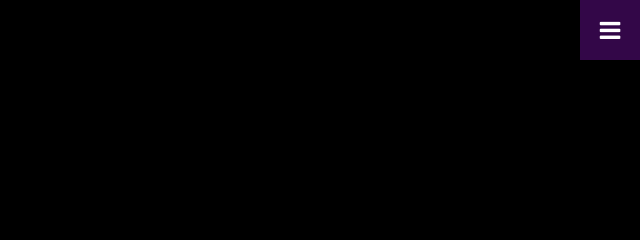
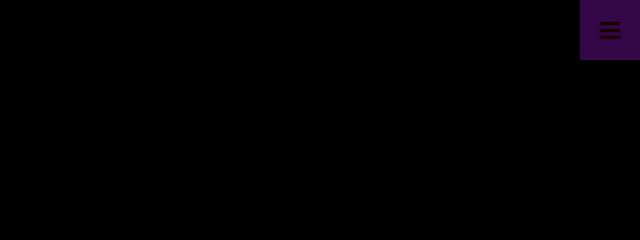
Before and after one commit to Worldofathletes/mysite, a plain HTML site: page index.html in a window 1280 px wide. Shown: the top 240 px of the page, 640-1280 px from the left. Drawn offline with Linux system fonts and the light colour scheme.

Commit message:
Update Creative-SideBar-effect.css

```diff
--- a/Creative-SideBar-effect.css
+++ b/Creative-SideBar-effect.css
@@ -102,7 +102,7 @@
     line-height: 60px;
     text-align: center;
     font-size: 24px;
-    color: #fff;
+    color: #1a0000;
 }
 
  .toggle.active::before {
```
